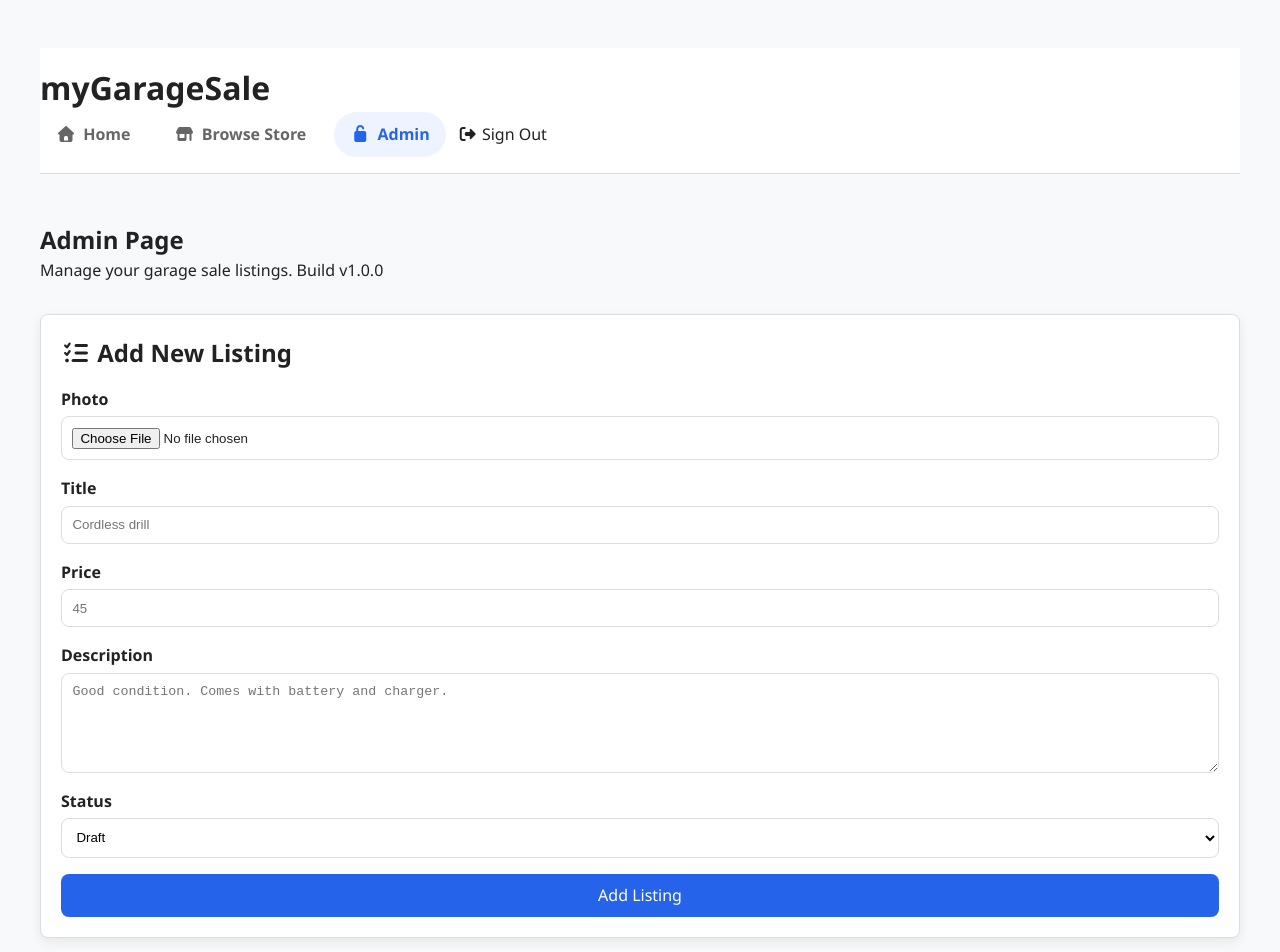
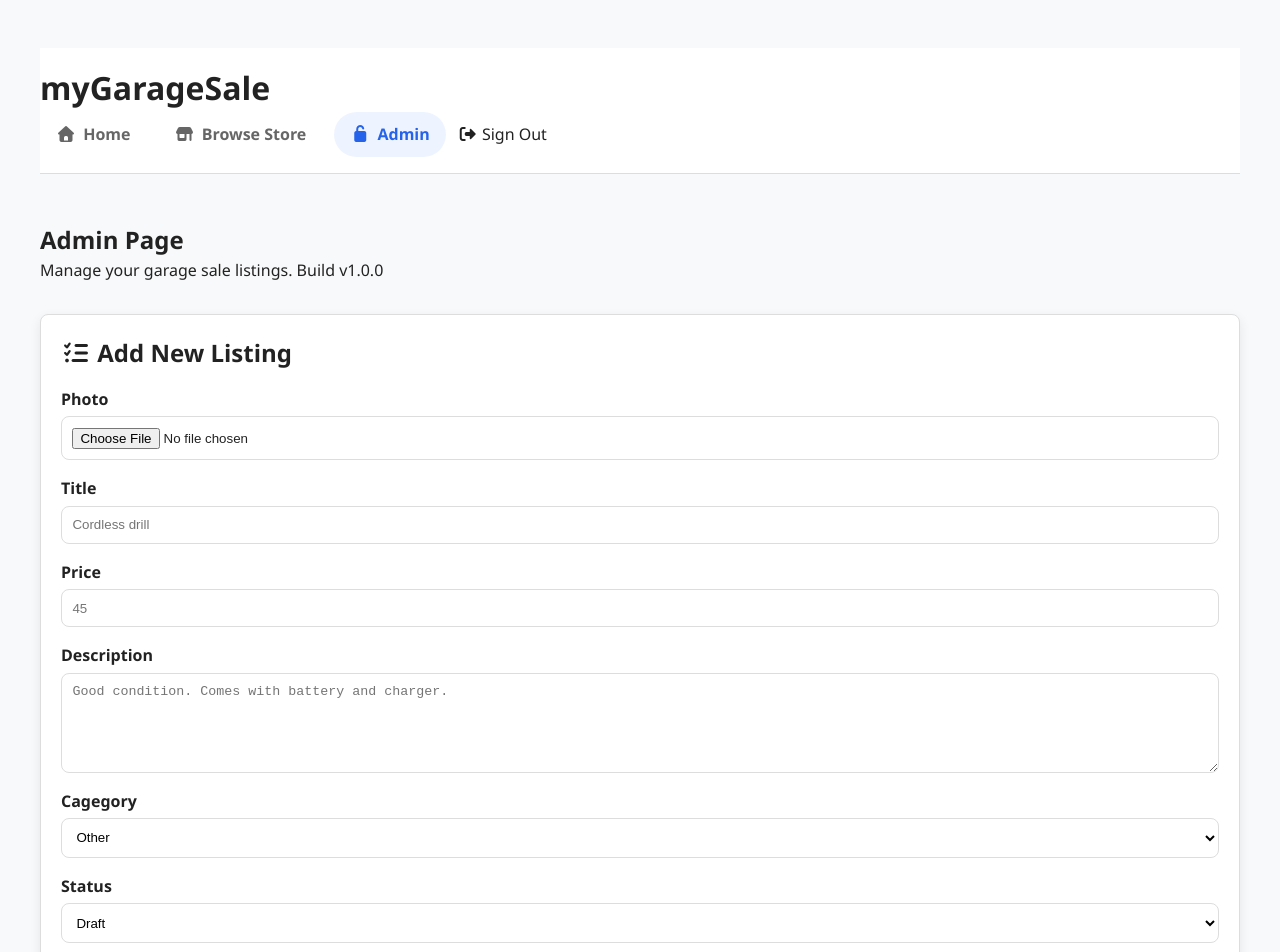
Before and after one commit to egpennington/myGarageSale, a React (Vite) app: page /admin in a window 1280 px wide. Shown: the top 952 px of the page. Built offline with nearby package versions, Linux system fonts and the light colour scheme; no server answers; the database is empty; sample sign-in values are in the browser's storage.

Commit message:
add item fitering to store

```diff
--- a/src/App.jsx
+++ b/src/App.jsx
@@ -210,6 +210,7 @@ function App() {
         price: updatedItem.price,
         description: updatedItem.description,
         status: updatedItem.status,
+        category: updatedItem.category,
         image: imageUrl,
         imagePath,
       }
--- a/src/components/ItemForm.jsx
+++ b/src/components/ItemForm.jsx
@@ -8,6 +8,7 @@ function ItemForm({ setItems, handleAddItem, editingItem, setEditingItem,
   const [status, setStatus] = useState('draft')
   const [image, setImage] = useState('')
   const [imageFile, setImageFile] = useState(null)
+  const [category, setCategory] = useState('other')
 
   useEffect(() => {
     if (editingItem) {
@@ -17,6 +18,7 @@ function ItemForm({ setItems, handleAddItem, editingItem, setEditingItem,
       setStatus(editingItem.status)
       setImage(editingItem.image || '')
       setImageFile(null)
+      setCategory(editingItem.category || 'other')
     }
   }, [editingItem])
 
@@ -53,6 +55,7 @@ function ItemForm({ setItems, handleAddItem, editingItem, setEditingItem,
         price: Number(price),
         description,
         status,
+        category,
         image,
       }
 
@@ -63,6 +66,7 @@ function ItemForm({ setItems, handleAddItem, editingItem, setEditingItem,
         price: Number(price),
         description,
         status,
+        category,
       }
 
       await handleAddItem(newItem, imageFile)
@@ -72,6 +76,7 @@ function ItemForm({ setItems, handleAddItem, editingItem, setEditingItem,
     setPrice('')
     setDescription('')
     setStatus('draft')
+    setCategory('other')
     setImage('')
     setImageFile(null)
   }
@@ -136,6 +141,22 @@ function ItemForm({ setItems, handleAddItem, editingItem, setEditingItem,
       </label>
 
       <label>
+        Cagegory
+        <select
+          value={category}
+          onChange={(e) => setCategory(e.target.value)}
+        >
+          <option value ="art">Art</option>
+          <option value="books">Books</option>
+          <option value="electronics">Electronics</option>
+          <option value="furniture">Furniture</option>
+          <option value="tools">Tools</option>
+          <option value="dvd">DVD</option>
+          <option value="other">Other</option>
+        </select>
+      </label>
+
+      <label>
             Status
             <select
               value={status}
--- a/src/pages/Store.jsx
+++ b/src/pages/Store.jsx
@@ -3,15 +3,23 @@ import ItemCard from '../components/ItemCard'
 
 function Store({ items }) {
   const [searchTerm, setSearchTerm] = useState('')
+  const [selectedCategory, setSelectedCategory] = useState('all')
 
-  const visibleItems = items.filter(
-    (item) =>
-      (item.status === 'published' || item.status === 'sold') &&
-      (
-        item.title.toLowerCase().includes(searchTerm.toLowerCase()) ||
-        item.description.toLowerCase().includes(searchTerm.toLowerCase())
-      )
-  )
+  const visibleItems = items.filter((item) => {
+    const matchesStatus =
+      item.status === 'published' || item.status === 'sold'
+
+    const matchesSearch =
+      item.title.toLowerCase().includes(searchTerm.toLowerCase()) ||
+      item.description.toLowerCase().includes(searchTerm.toLowerCase()) ||
+      item.category.toLowerCase().includes(searchTerm.toLowerCase())
+
+    const matchesCategory =
+      selectedCategory === 'all' ||
+      item.category.toLowerCase() === selectedCategory.toLowerCase()
+
+    return matchesStatus && matchesSearch && matchesCategory
+  })
 
   return (
     <section>
@@ -28,6 +36,20 @@ function Store({ items }) {
             onChange={(e) => setSearchTerm(e.target.value)}
           />
         </label>
+
+        <select
+          value={selectedCategory}
+          onChange={(e) => setSelectedCategory(e.target.value)}
+        >
+          <option value="all">All Categories</option>
+          <option value ="art">Art</option>
+          <option value="books">Books</option>
+          <option value="electronics">Electronics</option>
+          <option value="furniture">Furniture</option>
+          <option value="tools">Tools</option>
+          <option value="dvd">DVD</option>
+          <option value="other">Other</option>
+        </select>
       </div>
 
       {visibleItems.length > 0 ? (
@@ -38,7 +60,7 @@ function Store({ items }) {
         </div>
       ) : (
         <p className="empty-message">
-          No listings match “{searchTerm}”.
+          No listings match your search or category.
         </p>
       )}
     </section>
```
